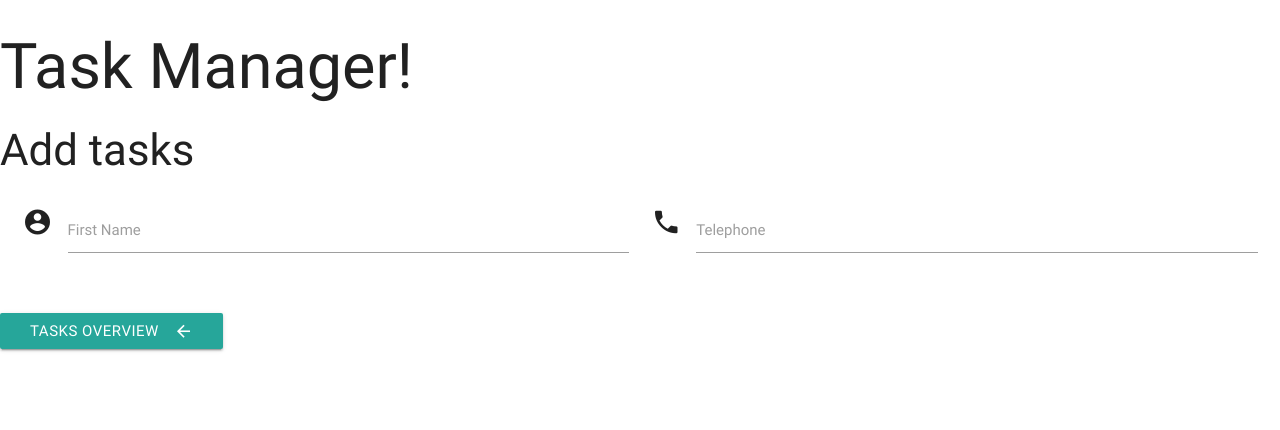
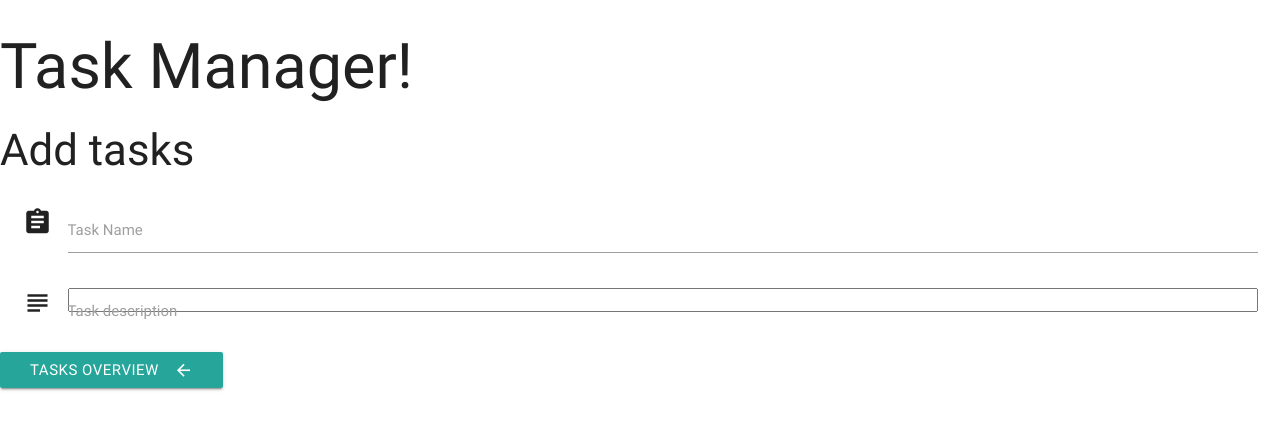
Before and after one commit to dejvoss/flask-task-manager, a Flask app: page /add_task in a window 1280 px wide. Shown: the top 430 px of the page. Run offline with Flask 2, Linux system fonts and the light colour scheme; some libraries are stand-ins or nearby versions.

Commit message:
Adjust input form in add_task.html template

```diff
--- a/templates/add_task.html
+++ b/templates/add_task.html
@@ -3,17 +3,17 @@
 <h3>Add tasks</h3>
 
 <div class="row">
-    <form class="col s12">
+    <form action="" method="POST" class="col s12">
       <div class="row">
-        <div class="input-field col s6">
-          <i class="material-icons prefix">account_circle</i>
-          <input id="icon_prefix" type="text" class="validate">
-          <label for="icon_prefix">First Name</label>
+        <div class="input-field col s12">
+          <i class="material-icons prefix">assignment</i>
+          <input id="task_name" name="task_name" type="text" class="validate">
+          <label for="icon_prefix">Task Name</label>
         </div>
-        <div class="input-field col s6">
-          <i class="material-icons prefix">phone</i>
-          <input id="icon_telephone" type="tel" class="validate">
-          <label for="icon_telephone">Telephone</label>
+        <div class="input-field col s12">
+          <i class="material-icons prefix">subject</i>
+          <input id="task_description" type="textarea" name="task_description" class="materialize-textarea">
+          <label for="icon_telephone">Task description</label>
         </div>
       </div>
     </form>
```
